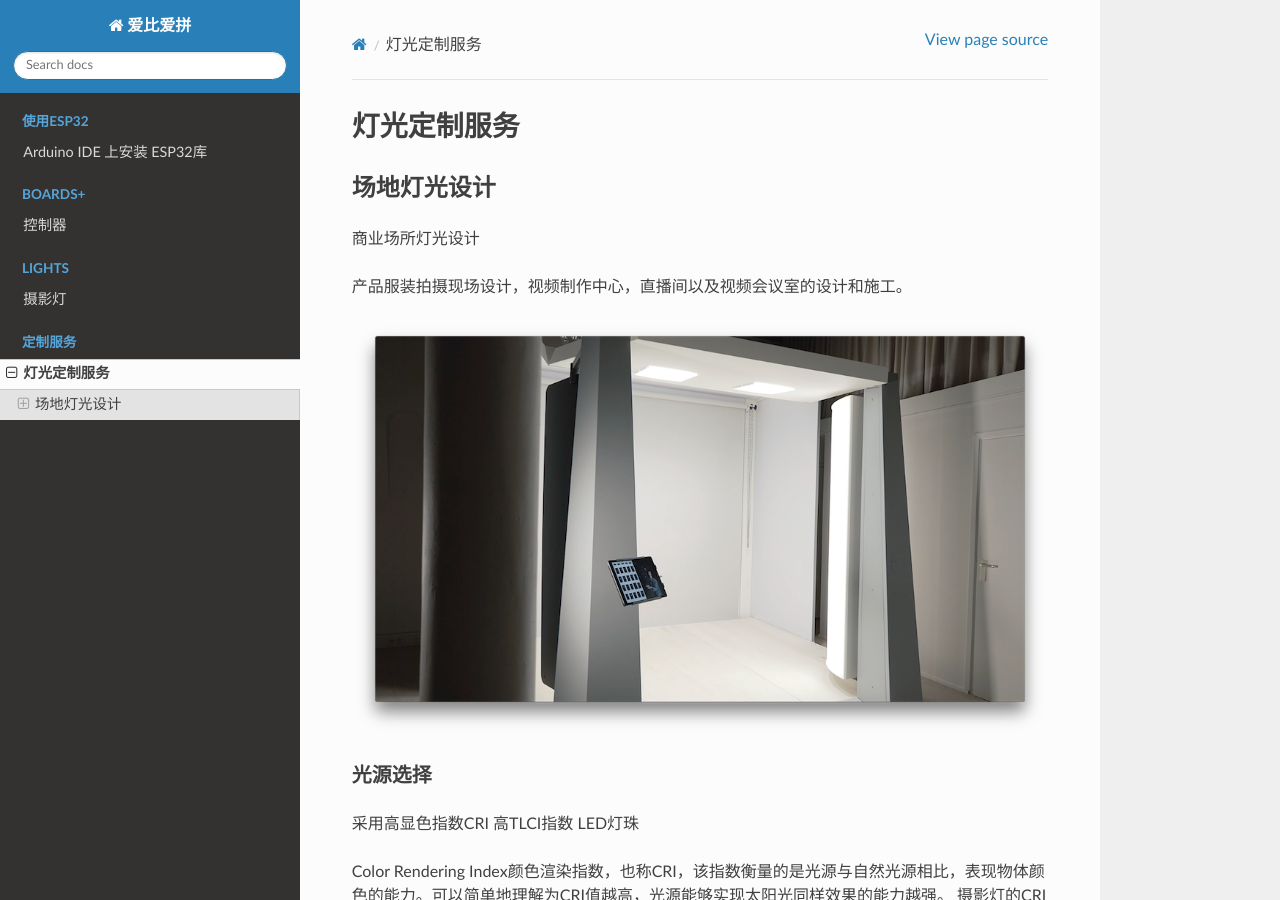
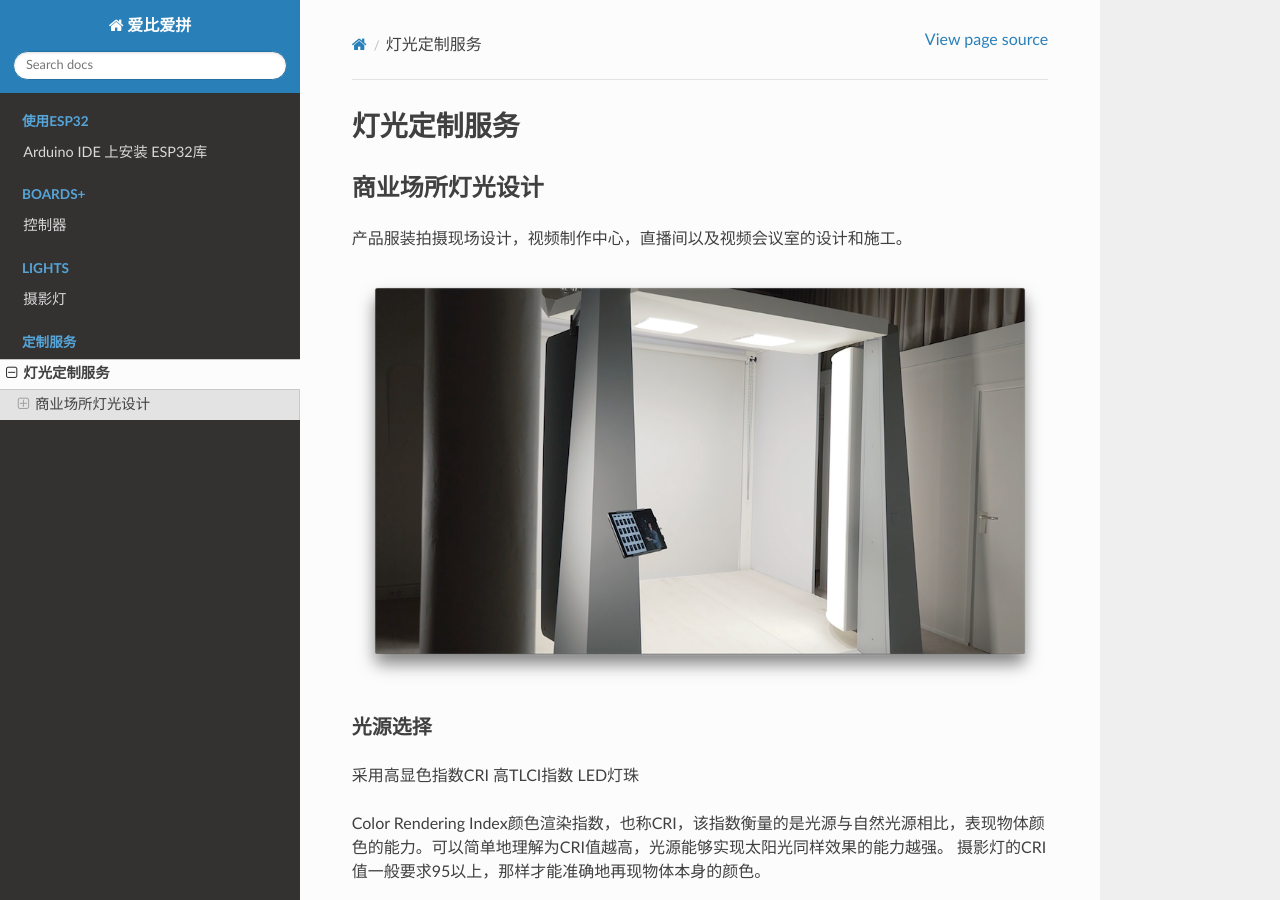
Before and after one commit to paultang/abapweb, a Sphinx documentation site: the page built from source/studio/photography.rst, in a window 1280 px wide and 900 px high. Built offline with Sphinx 7.4.7 and the Read the Docs theme 2.0.0, drawn with Linux system fonts in a browser that asks for light colours.

Commit message:
Update photography.rst

```diff
--- a/source/studio/photography.rst
+++ b/source/studio/photography.rst
@@ -2,9 +2,8 @@
 灯光定制服务
 ================
 
-场地灯光设计
+商业场所灯光设计
 -----------------
-商业场所灯光设计
 
 产品服装拍摄现场设计，视频制作中心，直播间以及视频会议室的设计和施工。
 
@@ -12,7 +11,7 @@
 
 
 光源选择
-****************
+++++++++++++++++++++
 
 采用高显色指数CRI 高TLCI指数 LED灯珠
 
```
